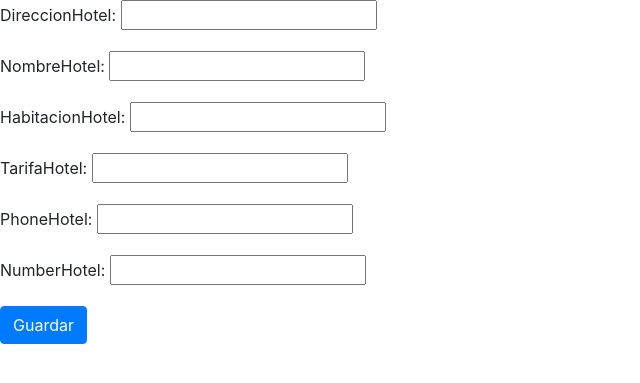
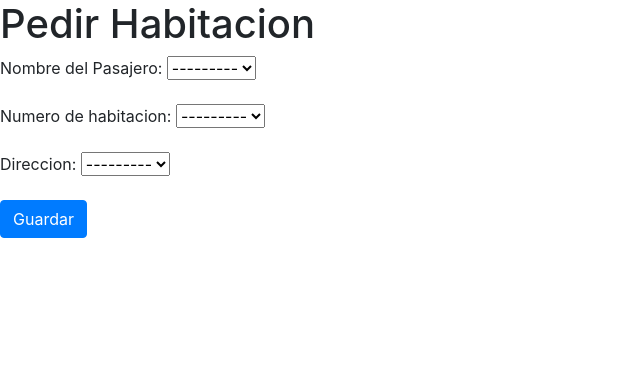
Before and after one commit to ThePacktur/Hostal, a Django app: page /pedirHabitacion in a window 1280 px wide. Shown: the top 383 px of the page, without its empty margins (0-640 px from the left). Run offline with Django 4.2, Linux system fonts and the light colour scheme; data that the repository does not hold is empty; some libraries are stand-ins or nearby versions.

Commit message:
Cambios varios
Se hicieron cambios en el modelo y se hicieron cambios en el html de pedidos

```diff
--- a/hostalApp/hostalApp/urls.py
+++ b/hostalApp/hostalApp/urls.py
@@ -21,7 +21,7 @@ from hotelApp import views
 
 urlpatterns = [
     path('admin/', admin.site.urls),
-    path('',views.index),
+    path('',views.index, name="index"),
     path('listaHotel/', views.listaHotel, name='listarHotel'),
     path('listaHabitacion/', views.listaHabitacion, name='listaHabitacion'),
     path('listaPasajero/', views.listaPasajero, name='listaPasajero'),
--- a/hostalApp/hotelApp/models.py
+++ b/hostalApp/hotelApp/models.py
@@ -5,12 +5,12 @@ from django.db import models
 
 class Hotel(models.Model):
     id = models.AutoField(primary_key=True)
-    direccionHotel = models.CharField(max_length=255)
-    nombreHotel = models.CharField(max_length=255)
-    habitacionHotel = models.IntegerField()
-    tarifaHotel = models.FloatField()
-    phoneHotel = models.CharField(max_length=15)
-    numberHotel = models.IntegerField()
+    direccionHotel = models.CharField(max_length=255, verbose_name='Direccion del hotel')
+    nombreHotel = models.CharField(max_length=255, verbose_name='Nombre del hotel')
+    habitacionHotel = models.IntegerField(verbose_name='Numero de habitaciones')
+    tarifaHotel = models.FloatField(verbose_name='Tarifa del hotel')
+    phoneHotel = models.CharField(max_length=15, verbose_name='Numero de telefono del hotel')
+    numberHotel = models.IntegerField(verbose_name="Numero de la direccion del hotel")
 
     def __str__(self):
         return f'{self.nombreHotel} - {self.direccionHotel}'
@@ -24,29 +24,24 @@ class Habitacion(models.Model):
         null=True,
         verbose_name='Dirección del Hotel'
     )
-    habitacion = models.CharField(max_length=255)
-    capacidad = models.IntegerField()
-    precio = models.DecimalField(max_digits=10, decimal_places=2)
-    terraza = models.BooleanField()
-    cocina = models.BooleanField()
-    disponibilidad = models.BooleanField()
+    habitacion = models.CharField(max_length=255, verbose_name='Numero de la habitacion')
+    capacidad = models.IntegerField(verbose_name='Capacidad de la habitacion')
+    precio = models.DecimalField(max_digits=10, decimal_places=2, verbose_name='Precio de la habitacion')
+    terraza = models.BooleanField(verbose_name='¿Hay terraza?')
+    cocina = models.BooleanField(verbose_name='¿Hay cocina?')
+    disponibilidad = models.BooleanField('¿Esta disponible?')
 
     def __str__(self):
-        return f"{self.habitacion} - {self.idHotel.direccionHotel if self.idHotel else 'Sin dirección'}"
+        return self.habitacion
 
 class Pasajero(models.Model):
     id = models.AutoField(primary_key=True)
-    rutClient = models.CharField(max_length=15)
-    nombreClient = models.CharField(max_length=255)
-    apellidoClient = models.CharField(max_length=255)
-    fonoClient = models.CharField(max_length=15)
-    llegadaClient = models.CharField(max_length=23)
-    salidaClient = models.CharField(max_length=23)
-    pedir = models.ManyToManyField(
-        Habitacion,
-        through="PasajeroHabitacion",
-        blank=True
-    )
+    rutClient = models.CharField(max_length=15, verbose_name='Rut')
+    nombreClient = models.CharField(max_length=255, verbose_name='Nombre')
+    apellidoClient = models.CharField(max_length=255, verbose_name='Apellido')
+    fonoClient = models.CharField(max_length=15, verbose_name='Numero telefonico')
+    llegadaClient = models.CharField(max_length=23, verbose_name='Día de llega')
+    salidaClient = models.CharField(max_length=23, verbose_name='Dia de salida')
 
     def __str__(self):
         return self.rutClient
@@ -57,19 +52,22 @@ class PasajeroHabitacion(models.Model):
         Pasajero,
         on_delete=models.CASCADE,
         blank=True,
-        null=True
+        null=True,
+        verbose_name='Nombre del Pasajero'
     )
     habitacion = models.ForeignKey(
         Habitacion,
         on_delete=models.CASCADE,
         blank=True,
-        null=True
+        null=True,
+        verbose_name='Numero de habitacion'
     )
     hotel=models.ForeignKey(
         Hotel,
         on_delete=models.CASCADE,
         blank=True,
-        null=True
+        null=True,
+        verbose_name='Direccion'
     )
 
     class meta:
--- a/hostalApp/hotelApp/templates/hotelApp/crearHotel.html
+++ b/hostalApp/hotelApp/templates/hotelApp/crearHotel.html
@@ -8,6 +8,7 @@
     <title>creacion de Hoteles</title>
 </head>
 <body>
+    <h1>Crear Hotel</h1>
     <form method="POST" class="needs-validation">
     <div class="form-row">
         <div class="col-md-4 mb-3">
--- a/hostalApp/hotelApp/templates/hotelApp/crearPasajero.html
+++ b/hostalApp/hotelApp/templates/hotelApp/crearPasajero.html
@@ -8,19 +8,15 @@
     <title>creacion de Pasajero</title>
 </head>
 <body>
+    <h1>Crear Pasajero</h1>
     <form method="POST" class="needs-validation">
         <div class="form-row">
             <div class="col-md-4 mb-3">
                 {% csrf_token %}
                 {{ form.as_p }}
                 <button type="submit" class="btn btn-primary">Guardar</button>
-
             </div>
-
         </div>
-
-
     </form>
-
 </body>
 </html>
--- a/hostalApp/hotelApp/templates/hotelApp/pedirHabitacion.html
+++ b/hostalApp/hotelApp/templates/hotelApp/pedirHabitacion.html
@@ -8,6 +8,7 @@
     <title>Pedir habitacion</title>
 </head>
 <body>
+    <h1>Pedir Habitacion</h1>
     <form method="POST" class="needs-validation">
         <div class="form-row">
             <div class="col-md-4 mb-3">
--- a/hostalApp/hotelApp/views.py
+++ b/hostalApp/hotelApp/views.py
@@ -84,8 +84,8 @@ def crearPasajero(request):
         form = PasajeroForm()
     return render(request, 'hotelApp/crearPasajero.html', {'form': form})
 
-def editarPasajero(request, pasajero_id):
-    pasajero = get_list_or_404(Pasajero, pk=pasajero_id)
+def editarPasajero(request, id):
+    pasajero = get_list_or_404(Pasajero, id=id)
     if request.method == 'POST':
         form = PasajeroForm(request.POST, instance=pasajero)
         if form.is_valid():
@@ -96,8 +96,8 @@ def editarPasajero(request, pasajero_id):
     return render(request, 'hotelApp/editarPasajero.html', {'form': form, 'pasajero': pasajero})
 
 
-def eliminarPasajero(request, pasajero_id):
-    pasajero = get_list_or_404(Pasajero, pk=pasajero_id)
+def eliminarPasajero(request, id):
+    pasajero = get_list_or_404(Pasajero, id=id)
     pasajero.delete()
     return redirect('/listaPasajeros')
 
@@ -106,7 +106,11 @@ def pedirHabitacion(request):
         form = PasajeroHabitacionForm(request.POST)
         if form.is_valid():
             form.save()
-            return redirect('/listaHotel')
+            return redirect('/')
     else:
-        form = HostalForm()
-    return render(request, 'hotelApp/crearHotel.html', {'form': form})
+        form = PasajeroHabitacionForm()
+    return render(request, 'hotelApp/pedirHabitacion.html', {'form': form})
+
+def listaPedido(request):
+    pedido = PasajeroHabitacionForm.objects.all()
+    return render(request, 'hotelApp/listadoPasajero.html', {'PasajeroHabitacion': pedido})
```
Also changed, not shown: hostalApp/hotelApp/templates/hotelApp/listadoPedido.html (+3 -7 lines).
